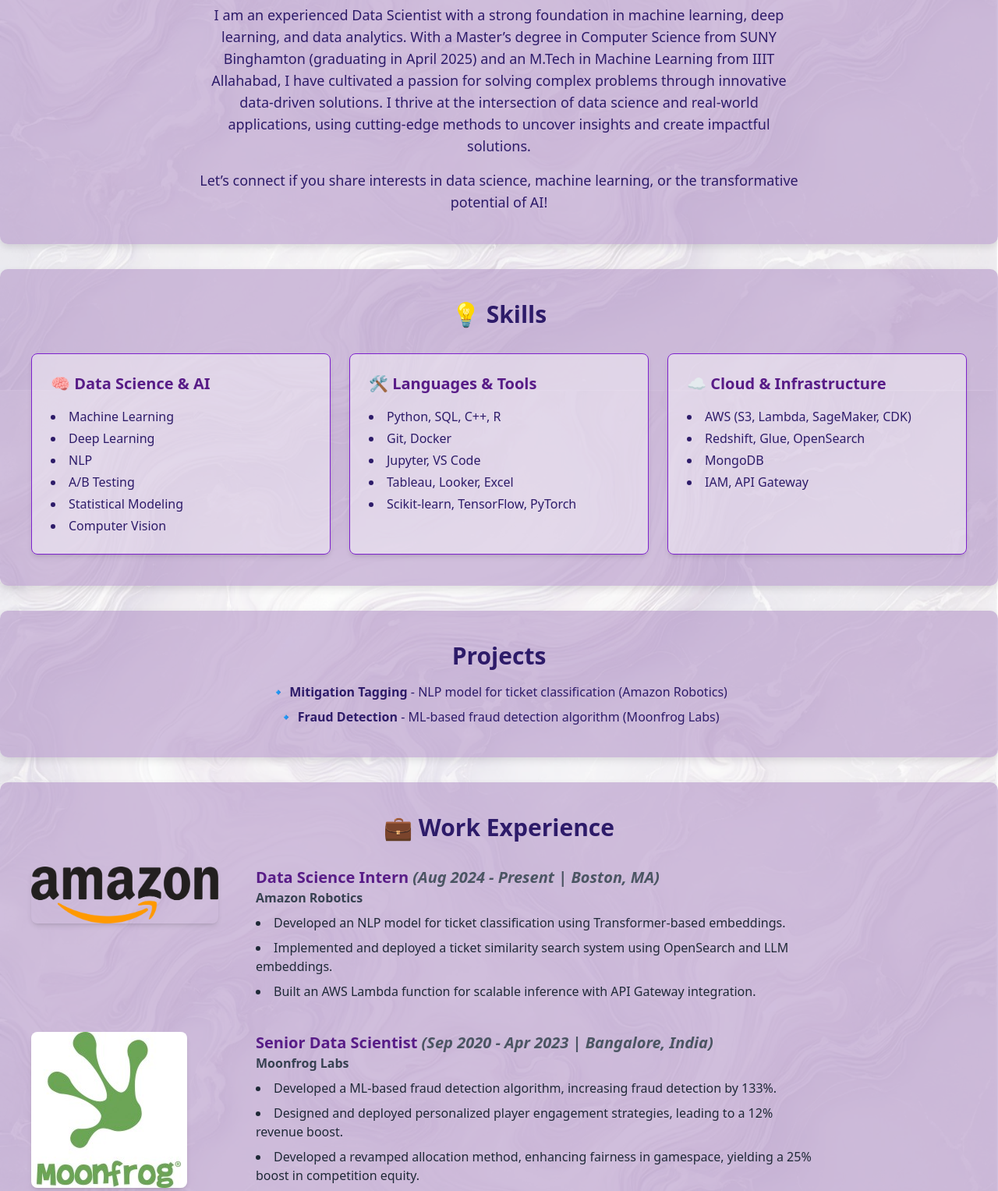
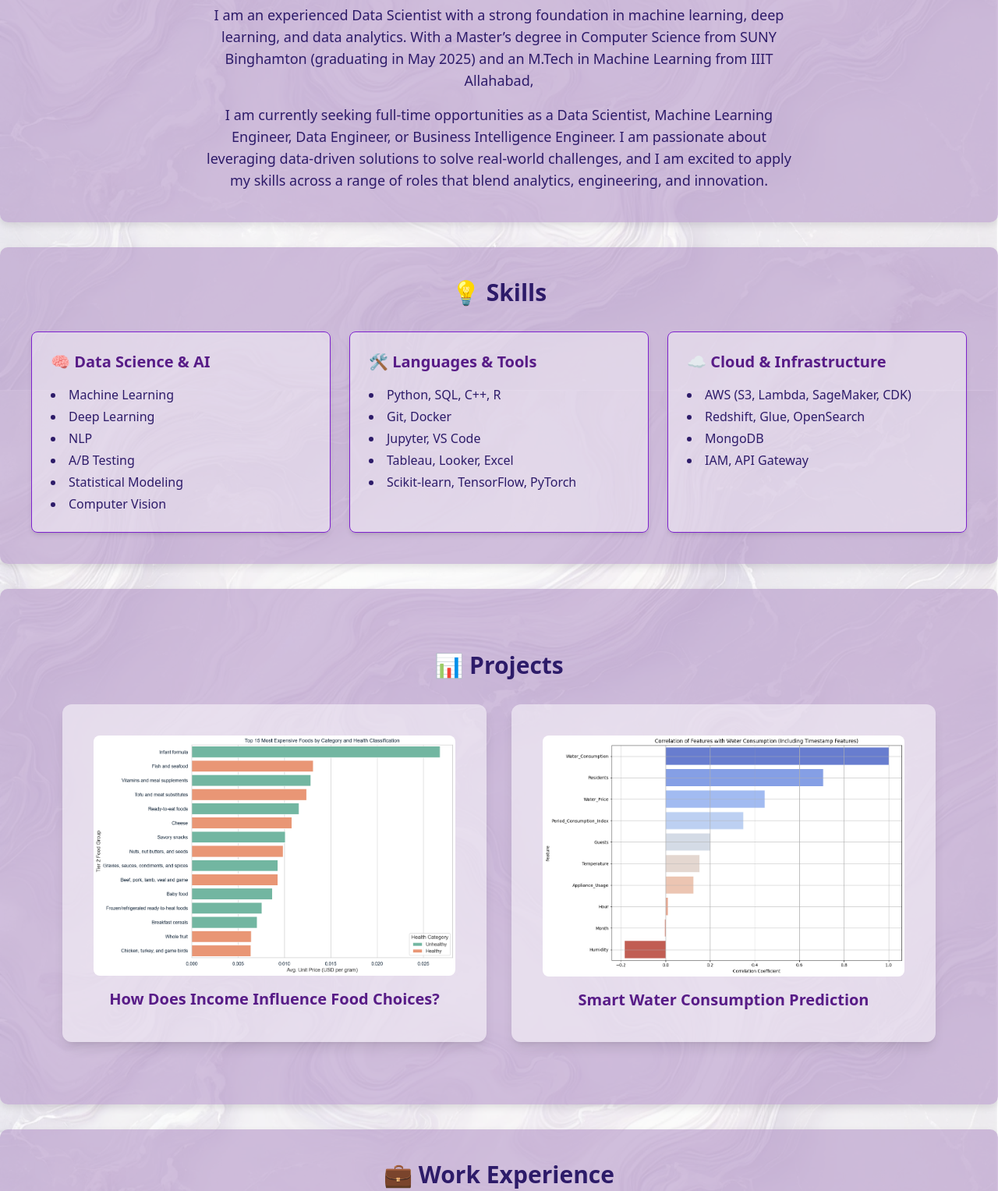
Before and after one commit to dikshaaswal/dikshaaswal.github.io, a website: page index.html in a window 1280 px wide. Shown: the part 780-2307 px from the top of the page at 78% size. Drawn offline with nearby package versions, Linux system fonts and the light colour scheme.

Commit message:
Added projects to the portfolio

```diff
--- a/index.html
+++ b/index.html
@@ -13,6 +13,8 @@
 
     <!-- GSAP for animations -->
     <script src="https://cdnjs.cloudflare.com/ajax/libs/gsap/3.12.2/gsap.min.js"></script>
+    <script src="https://cdnjs.cloudflare.com/ajax/libs/gsap/3.12.2/ScrollTrigger.min.js"></script>
+
 
     <style>
         /* Background Styling */
@@ -84,11 +86,10 @@
         <h2 class="text-3xl font-semibold">About Me</h2>
         <p class="mt-4 max-w-3xl mx-auto text-lg">
             I am an experienced Data Scientist with a strong foundation in machine learning, deep learning, and data analytics.
-            With a Master’s degree in Computer Science from SUNY Binghamton (graduating in April 2025) and an M.Tech in
-            Machine Learning from IIIT Allahabad, I have cultivated a passion for solving complex problems through innovative
-            data-driven solutions. I thrive at the intersection of data science and real-world applications, using cutting-edge methods to uncover insights and create impactful solutions.
+            With a Master’s degree in Computer Science from SUNY Binghamton (graduating in May 2025) and an M.Tech in
+            Machine Learning from IIIT Allahabad,
         </p>
-        <p class="mt-4 max-w-3xl mx-auto text-lg"> Let’s connect if you share interests in data science, machine learning, or the transformative potential of AI!
+        <p class="mt-4 max-w-3xl mx-auto text-lg"> I am currently seeking full-time opportunities as a Data Scientist, Machine Learning Engineer, Data Engineer, or Business Intelligence Engineer. I am passionate about leveraging data-driven solutions to solve real-world challenges, and I am excited to apply my skills across a range of roles that blend analytics, engineering, and innovation.
         </p>
     </div>
 
@@ -156,14 +157,46 @@
 
 
 
+<!-- 🔹 Projects Section -->
+<div class="container mx-auto p-20 section-container" id="projects" data-aos="fade-up">
+  <h2 class="text-3xl font-semibold text-center mb-8">📊 Projects</h2>
+
+  <div class="grid md:grid-cols-2 gap-8">
+
+    <!-- 🔹 Project 1 -->
+    <div class="relative group bg-white bg-opacity-50 p-10 rounded-xl shadow-lg" data-aos="fade-up" data-aos-delay="0">
+      <a href="https://github.com/dikshaaswal/income_food_choices/tree/main" target="_blank" class="block">
+        <!-- Chart thumbnail -->
+        <img src="assets/Project1.png" alt="Project 1" class="rounded-lg w-full transition-opacity duration-300 group-hover:opacity-30">
+
+        <!-- Overlay with icon -->
+        <div class="absolute inset-0 flex items-center justify-center opacity-0 group-hover:opacity-100 transition-opacity duration-300">
+          <div class="text-4xl text-purple-900 bg-white bg-opacity-80 p-4 rounded-full shadow-lg">
+            🔗
+          </div>
+        </div>
+
+        <h3 class="text-xl font-semibold text-purple-900 text-center mt-4">How Does Income Influence Food Choices?</h3>
+      </a>
+    </div>
+
+    <!-- 🔹 Project 2 -->
+    <div class="relative group bg-white bg-opacity-50 p-10 rounded-xl shadow-lg" data-aos="fade-up" data-aos-delay="200">
+      <a href="https://github.com/dikshaaswal/Smart_Water_Consumption" target="_blank" class="block">
+        <img src="assets/Project2.png" alt="Project 2" class="rounded-lg w-full transition-opacity duration-300 group-hover:opacity-30">
+        <div class="absolute inset-0 flex items-center justify-center opacity-0 group-hover:opacity-100 transition-opacity duration-300">
+          <div class="text-4xl text-purple-900 bg-white bg-opacity-80 p-4 rounded-full shadow-lg">
+            🔗
+          </div>
+        </div>
+        <h3 class="text-xl font-semibold text-purple-900 text-center mt-4">Smart Water Consumption Prediction</h3>
+      </a>
+    </div>
+
+  </div>
+</div>
 
 
-    <!-- 🔹 Projects Section -->
-    <div class="container mx-auto p-10 section-container" id="projects" data-aos="fade-up">
-        <h2 class="text-3xl font-semibold text-center">Projects</h2>
-        <p class="mt-4 text-center">🔹 <b>Mitigation Tagging</b> - NLP model for ticket classification (Amazon Robotics)</p>
-        <p class="mt-2 text-center">🔹 <b>Fraud Detection</b> - ML-based fraud detection algorithm (Moonfrog Labs)</p>
-    </div>
 
 
 
@@ -220,24 +253,40 @@
 
 
 
-    <!-- 🔹 Publications Section -->
-    <div class="container mx-auto p-10 section-container" id="publications" data-aos="fade-up">
-        <h2 class="text-3xl font-semibold text-center">📜 Publications</h2>
-        <p class="mt-4 text-center">
-            <a href="https://doi.org/10.1007/s00138-021-01206-5" class="text-blue-700">🔹 Absolute IoU for Bounding Box Regression (Springer)</a>
-        </p>
-    </div>
+<!-- 🔹 Publications Section -->
+<div class="container mx-auto p-10 section-container" id="publications">
+  <h2 class="text-3xl font-semibold text-center mb-8">📜 Publications</h2>
+
+  <!-- Publication Card -->
+  <div id="publication-card" class="bg-white bg-opacity-50 p-6 rounded-xl shadow-lg transform transition duration-300 hover:scale-200 hover:shadow-2xl max-w-4xl mx-auto cursor-pointer">
+    <h3 class="text-xl font-semibold text-purple-900 mb-2">🔹 Absolute IoU for Bounding Box Regression</h3>
+    <p class="text-gray-700 italic mb-2">Published in: <strong>Springer - Machine Vision and Applications</strong></p>
+    <p class="text-gray-800 mb-4">
+      Proposed a novel evaluation metric for bounding box regression models that improves robustness in object detection systems. Extensive experiments demonstrate improved alignment with human-annotated labels.
+    </p>
+    <a href="https://doi.org/10.1007/s00138-021-01206-5" target="_blank" class="text-blue-700 font-semibold underline">Read Full Paper →</a>
+  </div>
+</div>
+
+
+
+
+
     <!-- 🔹 Contact Section -->
     <div class="container mx-auto p-10 text-center" id="contact" data-aos="fade-up">
         <h2 class="text-3xl font-semibold">📬 Contact</h2>
         <p class="mt-2">📧 Email: diksha.aswal94@gmail.com</p>
     </div>
 
+
+
       <!-- Scripts for Animations -->
     <script src="https://cdnjs.cloudflare.com/ajax/libs/aos/2.3.4/aos.js"></script>
     <script>
         // Initialize AOS animations
         AOS.init();
+            // Register ScrollTrigger for GSAP
+    gsap.registerPlugin(ScrollTrigger);
 
         // Hero Section Animation
         gsap.from("#profile-photo", {
@@ -253,6 +302,8 @@
             duration: 1,
             ease: "power2.out"
         });
+
+
 
         // Smooth Scroll for Navigation
         document.querySelectorAll('nav a').forEach(anchor => {
@@ -283,6 +334,24 @@
                 window.scrollTo({ top: 0, behavior: "instant" });
             }, 50);
         };
+
+
+
+         // Animate publication card from bottom
+        gsap.from("#publication-card", {
+            opacity: 0,
+            y: 50,
+            duration: 1,
+            ease: "power2.out",
+            scrollTrigger: {
+                trigger: "#publication-card",
+                start: "top 90%",
+            }
+        });
+
+
+
+
     </script>
 
 </body>
```
Also changed, not shown: assets/Project1.png (added), assets/Project2.png (added).
